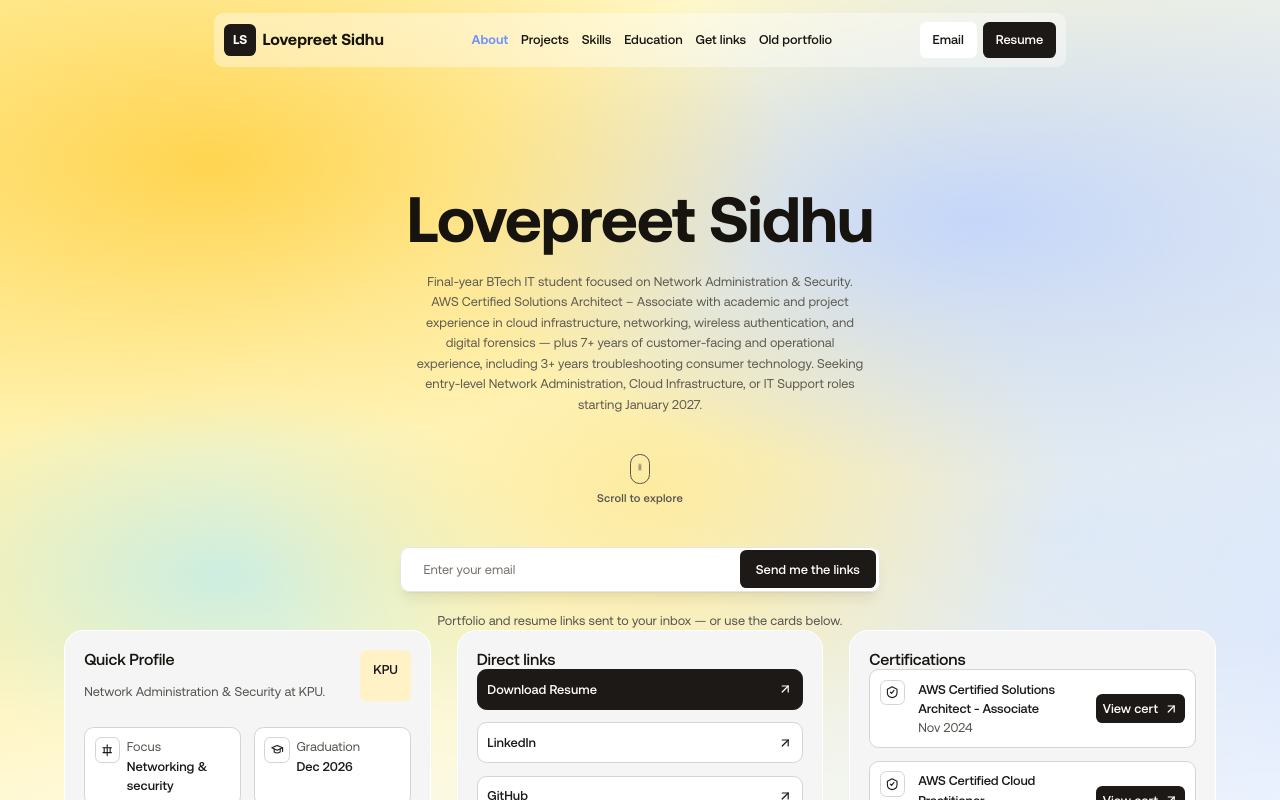
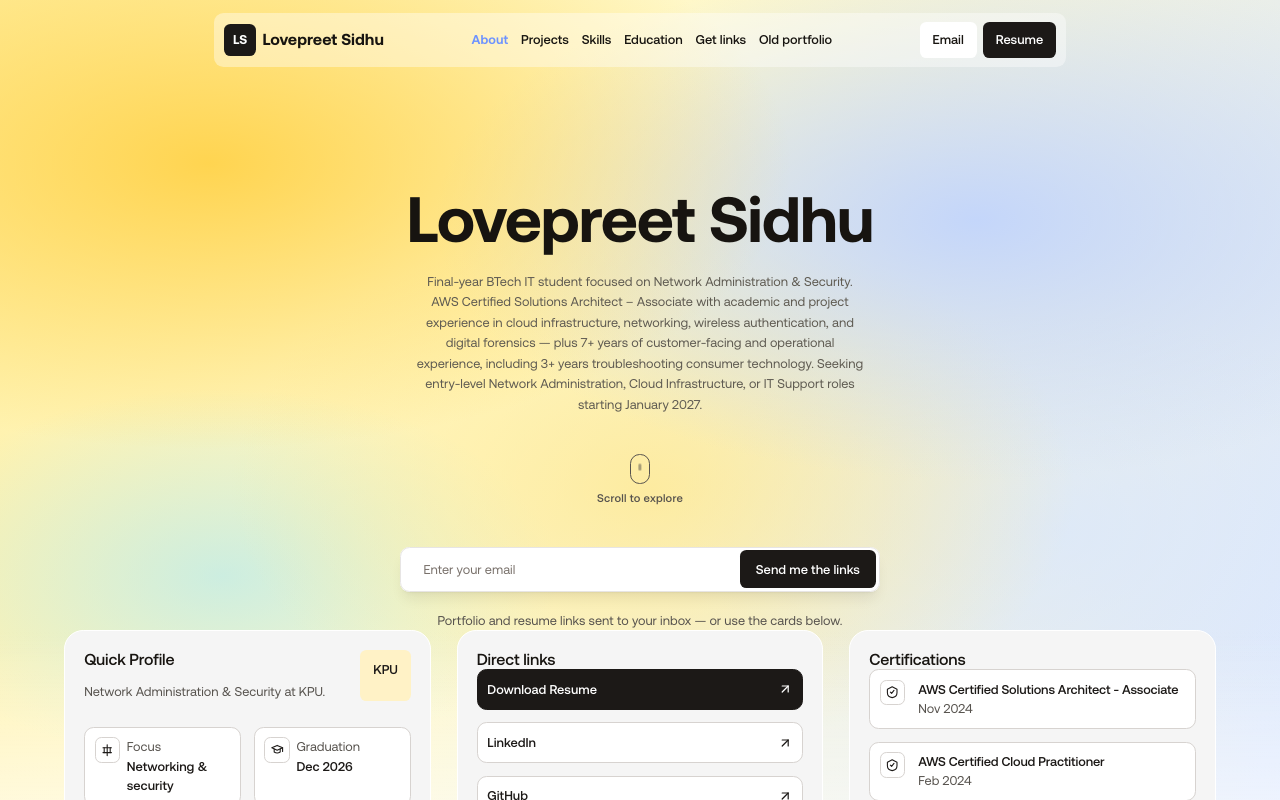
Before and after one commit to lovesidhuy/portfoliowebsite, a React (Vite) app: page / in a window 1280 px wide. Shown: the top 800 px of the page. Built offline with nearby package versions, Linux system fonts and the light colour scheme.

Commit message:
Remove certification links from hero section

```diff
--- a/src/components/Hero.jsx
+++ b/src/components/Hero.jsx
@@ -217,7 +217,7 @@ function Hero() {
           <li className="rounded-3 border-2 border-[white] bg-[#F5F5F5] p-3 md:p-4 md:col-span-2 lg:col-span-1">
             <h2 className="mb-3 text-heading-s font-medium">Certifications</h2>
             <div className="grid grid-cols-1 gap-2">
-              {certifications.map((cert, index) => (
+              {certifications.map((cert) => (
                 <article key={cert.title} className="hero-cert-row">
                   <div className="flex min-w-0 items-start gap-2">
                     <IconBox>
@@ -229,17 +229,6 @@ function Hero() {
                       <p className="text-body-l text-[#57534E]">{cert.date}</p>
                     </div>
                   </div>
-                  <a
-                    href={cert.url}
-                    target="_blank"
-                    rel="noopener noreferrer"
-                    className="hero-cert-btn"
-                    data-analytics="outbound"
-                    data-analytics-label={`cert_${index}`}
-                  >
-                    {cert.label}
-                    <ArrowUpRight />
-                  </a>
                 </article>
               ))}
             </div>
```
